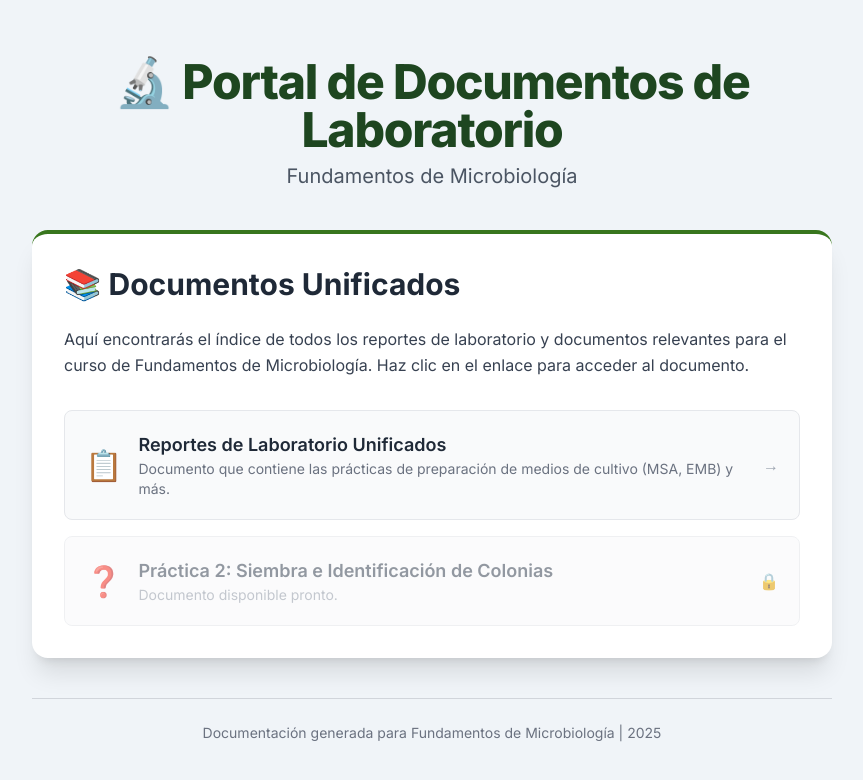
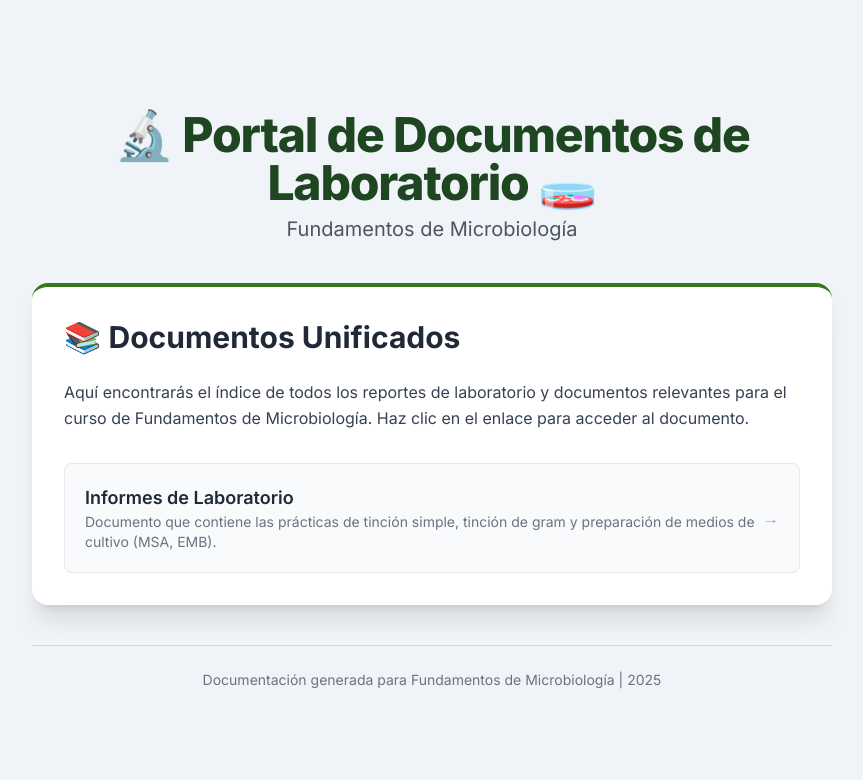
Before and after one commit to karlacarrerak/laboratorios.github.io, a plain HTML site: page index.html in a window 1280 px wide. Shown: the whole page, without its empty margins (208-1071 px from the left). Drawn offline with nearby package versions, Linux system fonts and the light colour scheme.

Commit message:
Update index.html

```diff
--- a/index.html
+++ b/index.html
@@ -36,7 +36,7 @@
 
         <header class="text-center mb-10">
             <h1 class="text-5xl font-extrabold text-micro-main tracking-tight mb-2">
-                🔬 Portal de Documentos de Laboratorio
+                🔬 Portal de Documentos de Laboratorio 🧫
             </h1>
             <p class="text-xl text-gray-600 font-medium">
                 Fundamentos de Microbiología
@@ -55,32 +55,17 @@
             <div class="space-y-4">
                 <a href="LABORATORIOS.html" class="block">
                     <div class="flex items-center p-5 bg-gray-50 hover:bg-gray-100 rounded-lg transition duration-200 border border-gray-200">
-                        <span class="text-3xl mr-4 text-micro-accent">📋</span>
                         <div>
                             <p class="text-lg font-semibold text-gray-800">
-                                Reportes de Laboratorio Unificados
-                            </p>
+                                Informes de Laboratorio </p>
                             <p class="text-sm text-gray-500">
-                                Documento que contiene las prácticas de preparación de medios de cultivo (MSA, EMB) y más.
-                            </p>
+                                Documento que contiene las prácticas de tinción simple, tinción de gram y preparación de medios de cultivo (MSA, EMB). </p>
                         </div>
                         <span class="ml-auto text-gray-400">→</span>
                     </div>
                 </a>
 
-                <div class="flex items-center p-5 bg-gray-50 rounded-lg border border-gray-200 opacity-60">
-                    <span class="text-3xl mr-4 text-gray-400">❓</span>
-                    <div>
-                        <p class="text-lg font-semibold text-gray-600">
-                            Práctica 2: Siembra e Identificación de Colonias
-                        </p>
-                        <p class="text-sm text-gray-400">
-                            Documento disponible pronto.
-                        </p>
-                    </div>
-                    <span class="ml-auto text-gray-400">🔒</span>
                 </div>
-            </div>
 
         </main>
 
```
